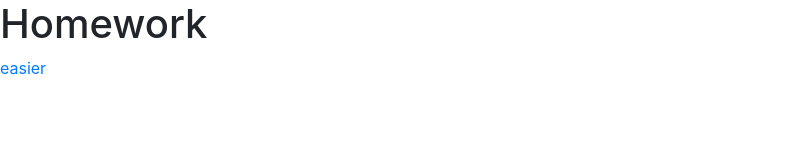
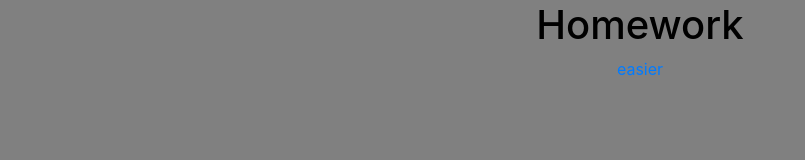
Before and after one commit to zhaying/01-Week-html-css, a plain HTML site: page index.html in a window 1280 px wide. Shown: the whole page, without its empty margins (0-805 px from the left). Drawn offline with nearby package versions, Linux system fonts and the light colour scheme; files that its build step writes are made by us from their sources.

Commit message:
added css style file

```diff
--- /dev/null
+++ b/assests/css/styles.css
@@ -0,0 +1,19 @@
+/** Filename: style.css **/
+
+/** CSS minimal RESET **/
+*,
+*::before,
+*::after {
+  box-sizing: border-box;
+  margin: 0;
+  padding: 0;
+}
+
+/** CSS MAIN **/
+body {
+ margin: 1px;
+ color: black;
+ background-color: gray;
+ font-size: 16px;
+ text-align: center;
+}
--- a/index.html
+++ b/index.html
@@ -8,7 +8,7 @@
   <!-- CSS -->
   <link rel="stylesheet" href="https://maxcdn.bootstrapcdn.com/bootstrap/4.0.0/css/bootstrap.min.css" integrity="sha384-Gn5384xqQ1aoWXA+058RXPxPg6fy4IWvTNh0E263XmFcJlSAwiGgFAW/dAiS6JXm" crossorigin="anonymous">
   <!-- Custom CSS -->
-  <link rel="stylesheet" href="styles.css">
+  <link rel="stylesheet" href="assets/css/styles.css">
 
 </head>
 
```
